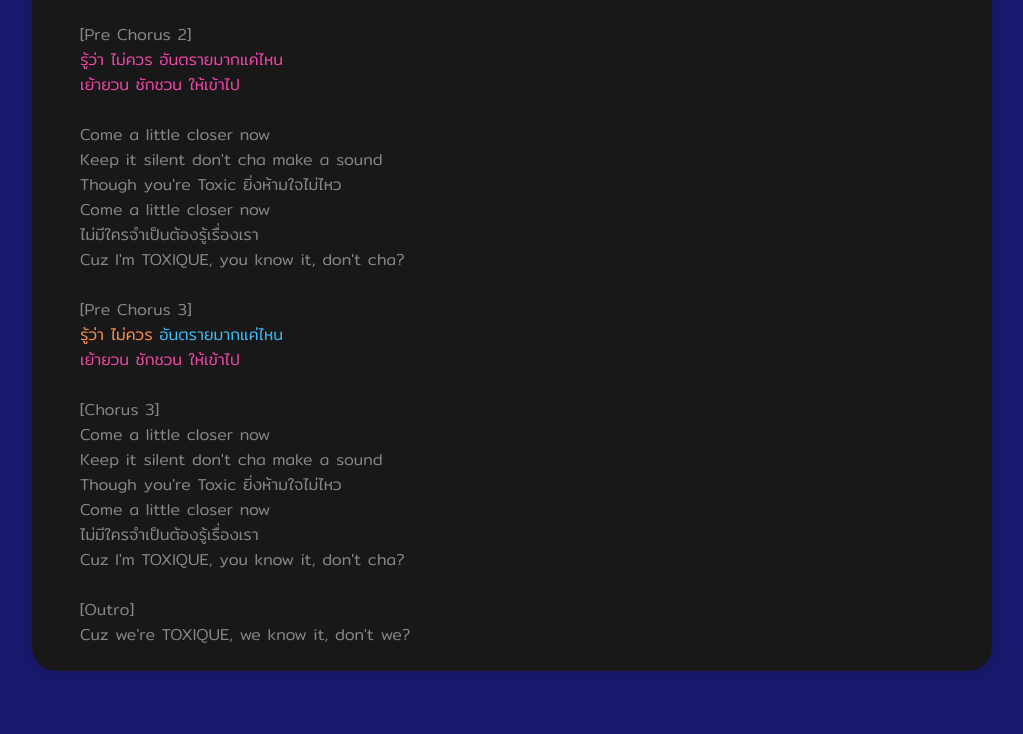
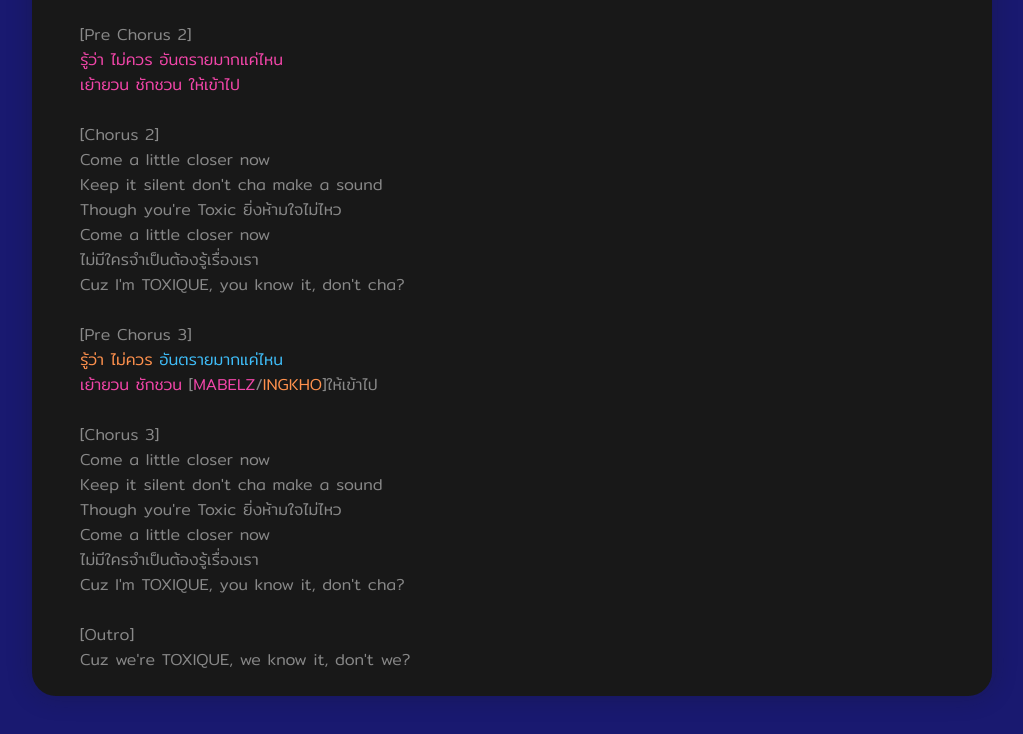
Before and after one commit to Dulyadech/Lyrics-for-Line-Distribution, a plain HTML site: page src/PiXXiE - TOXIQUE/index.html in a window 1280 px wide. Shown: the part 1192-1926 px from the top of the page, without its empty margins (128-1151 px from the left). Drawn offline with Linux system fonts and the light colour scheme.

Commit message:
edit PiXXiE - TOXIQUE

```diff
--- a/src/PiXXiE - TOXIQUE/index.html
+++ b/src/PiXXiE - TOXIQUE/index.html
@@ -76,6 +76,7 @@
                     เย้ายวน ชักชวน ให้เข้าไป<br>
                 </span>
                 <br>
+                [Chorus 2] <br>
                 Come a little closer now<br>
                 Keep it silent don't cha make a sound<br>
                 Though you're Toxic ยิ่งห้ามใจไม่ไหว<br>
@@ -85,7 +86,8 @@
                 <br>
                 [Pre Chorus 3]<br>
                 <span class="ingkho">รู้ว่า ไม่ควร</span> <span class="pimma">อันตรายมากแค่ไหน</span><br>
-                <span class="mabelz">เย้ายวน ชักชวน ให้เข้าไป</span><br>
+                <span class="mabelz">เย้ายวน ชักชวน</span> [<span class="mabelz">MABELZ</span>/<span
+                    class="ingkho">INGKHO</span>]ให้เข้าไป<br>
                 <br>
                 [Chorus 3]<br>
                 Come a little closer now<br>
```
